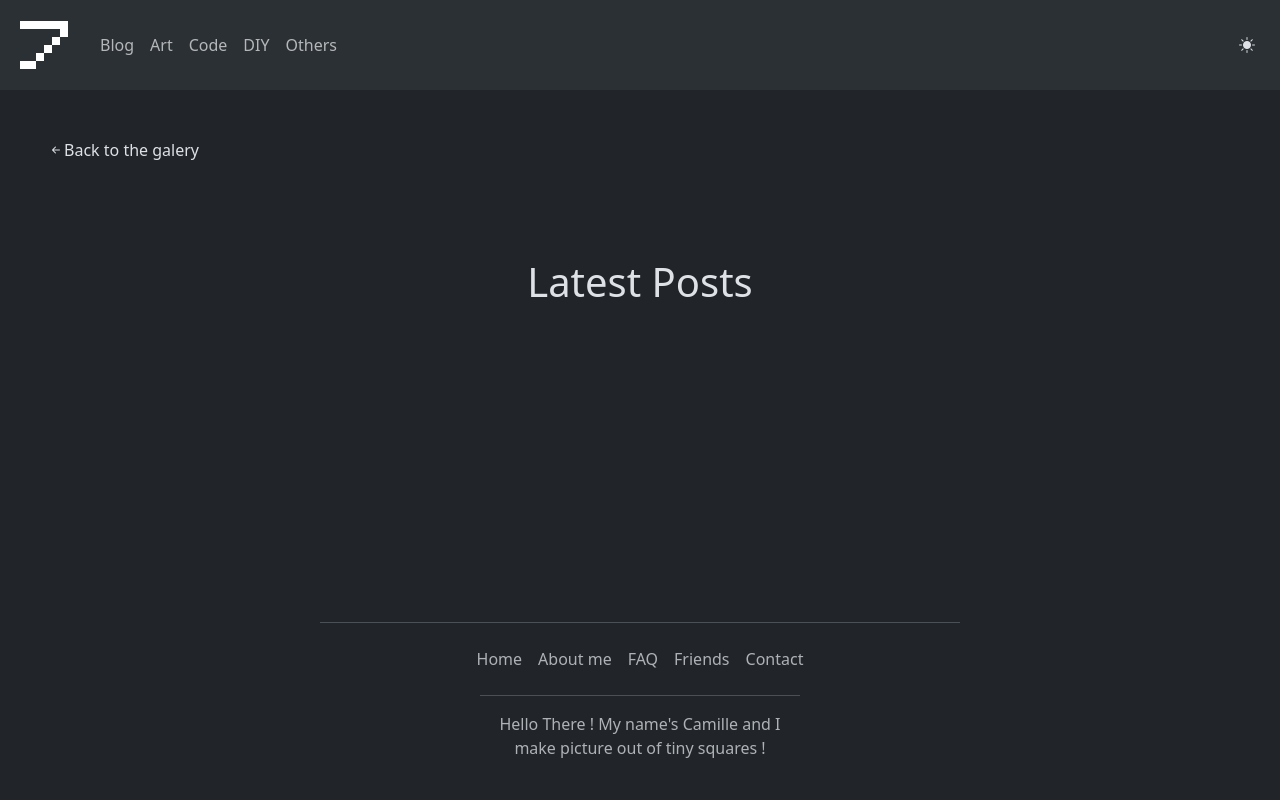
After one commit to BlessedSleepSeeker/blessedsleepseeker.com, a Django app: page /art/latest in a window 1280 px wide. The commit adds this page. Run offline with Django 4.2, Linux system fonts and the light colour scheme; data that the repository does not hold is empty.

Commit message:
Added latest and random views + tooltips

```diff
--- a/cgonline/art/templates/art/generic_piece.html
+++ b/cgonline/art/templates/art/generic_piece.html
@@ -10,7 +10,7 @@
     <a class="nav-link mx-5" href="{% url 'art:album' album.url %}"><i id="" class="bi bi-arrow-left-short" style=""></i>{% translate "Back to " %}{{ album.name }}</a>
 </div>
 <div class="pt-5">
-    <button class="img-thumbnail mx-auto d-block"><img src="{{ piece.file.url }}" data-bs-toggle="modal" data-bs-target="#pieceModal" ></button>
+    <button class="img-thumbnail mx-auto d-block" data-bs-toggle="tooltip" data-bs-placement="top" data-bs-title="{% translate 'Click me !' %}"><img src="{{ piece.file.url }}" data-bs-toggle="modal" data-bs-target="#pieceModal" ></button>
 
     <div class="mt-5">
         <h4 class="text-center">"{{ piece.name }}" - {{ piece.authors}}</h4>
@@ -39,7 +39,7 @@
 {% block modal %}
     <div class="modal fade" id="pieceModal" tabindex="-1">
         <div class="modal-dialog modal-xl modal-dialog-centered d-flex justify-content-center">
-                <img src="{{ piece.file.url }}" class="modal-piece" style="">
+                <img src="{{ piece.file.url }}" class="modal-piece pixelated" style="">
         </div>
     </div>
 {% endblock modal %}
--- /dev/null
+++ b/cgonline/art/templates/art/latest.html
@@ -0,0 +1,38 @@
+{% extends 'base.html' %}
+{% load static %}
+{% load i18n %}
+{% block title %}
+	Art
+{% endblock title %}
+{% block content %}
+<div>
+	<div class="pb-5 d-flex">
+        <a class="nav-link mx-5" href="{% url 'art:art_galery' %}"><i id="" class="bi bi-arrow-left-short" style=""></i>{% translate "Back to the galery" %}</a>
+    </div>
+    <div class="pt-5">
+        <h1 class="text-center">{% translate "Latest Posts" %}</h1>
+        <div class="album py-5">
+            <div class="container">
+                <div class="row row-cols-1 row-cols-sm-2 row-cols-md-3 g-3">
+                    {% for piece in pieces %}
+                        <div class="col">
+                            <a class="nav-link" href="{% url 'art:piece' piece.album.url piece.url %}">
+                            <div class="card shadow-sm hover-zoom-card" style="">
+                                <img src="{{ piece.file.url }}" class="img-fluid card-img-top {{ piece.scaling_method }}">
+                                <div class="card-body">
+                                    <p class="card-text">{{ piece.name }} {% if piece.was_published_recently %}<span class="badge">{% translate "New !" %}</span>{% endif %}</p>
+                                    <p class="card-text text-muted">{{ piece.description }}</p>
+                                </div>
+                            </div>
+                            </a>
+                        </div>
+                    {% endfor %}
+                </div>
+            </div>
+        </div>
+    </div>
+</div>
+{% endblock content %}
+{% block easteregg %}
+    <a href="https://www.youtube.com/@BJGpixel" class="nav-link"> Hello There ! My name's Camille and I make picture out of tiny squares !</a>
+{% endblock easteregg %}
--- a/cgonline/art/urls.py
+++ b/cgonline/art/urls.py
@@ -4,6 +4,8 @@ from . import views
 
 urlpatterns = [
     path("", views.art_galery, name="art_galery"),
+    path("latest", views.latest, name="latest"),
+    path("random", views.art_random, name="random"),
     path("<slug:album_url>", views.album, name="album"),
     path("<slug:album_url>/<slug:piece_url>", views.piece, name="piece"),
 ]
--- a/cgonline/art/views.py
+++ b/cgonline/art/views.py
@@ -36,3 +36,20 @@ def piece(request, album_url, piece_url):
         "piece": piece,
     }
     return render(request, "art/generic_piece.html", context)
+
+
+def latest(request):
+
+    context = {
+        "pieces": Piece.objects.all().order_by("-upload_date")[:6],
+    }
+    return render(request, "art/latest.html", context)
+
+
+def art_random(request):
+    piece = random.choice(Piece.objects.all())
+    context = {
+        "piece": random.choice(Piece.objects.all()),
+        "album": piece.album,
+    }
+    return render(request, "art/generic_piece.html", context)
--- a/cgonline/main/templates/main/homepage.html
+++ b/cgonline/main/templates/main/homepage.html
@@ -23,3 +23,6 @@
 {% block scripts %}
     <script src="{% static 'homepage.js' %}"></script>
 {% endblock scripts %}
+{% block easteregg %}
+    The spinning animation was a nightmare to develop
+{% endblock easteregg %}
--- a/cgonline/templates/base.html
+++ b/cgonline/templates/base.html
@@ -79,6 +79,15 @@
     {% endblock footer %}
     <script src="{% static 'theme_switcher.js' %}"></script>
     <script src="https://cdn.jsdelivr.net/npm/bootstrap@5.3.1/dist/js/bootstrap.bundle.min.js" integrity="sha384-HwwvtgBNo3bZJJLYd8oVXjrBZt8cqVSpeBNS5n7C8IVInixGAoxmnlMuBnhbgrkm" crossorigin="anonymous"></script>
+    <!-- Activating the tooltip of the page -->
+    <script>
+            let tooltipelements =
+                document.querySelectorAll("[data-bs-toggle='tooltip']");
+            tooltipelements.forEach((el) => {
+                new bootstrap.Tooltip(el);
+            });
+    </script>
+
     {% block scripts %}
     {% endblock scripts %}
   </body>
--- a/cgonline/templates/static/base.css
+++ b/cgonline/templates/static/base.css
@@ -57,5 +57,20 @@
 
 .modal-piece {
     transform: scale(2.0);
+}
+
+.auto {
+    image-rendering: auto;
+}
+
+.crisp-edges {
+    image-rendering: crisp-edges;
+}
+
+.pixelated {
     image-rendering: pixelated;
 }
+
+.smooth {
+    image-rendering: smooth;
+}
--- a/cgonline/templates/static/homepage.css
+++ b/cgonline/templates/static/homepage.css
@@ -8,10 +8,10 @@
     height: 40vh;
 	list-style: none;
 	-webkit-animation-name: change;
-	-webkit-animation-duration: 10s;
+	-webkit-animation-duration: 20s;
 	-webkit-animation-iteration-count: infinite;
 	animation-name: change;
-	animation-duration: 10s;
+	animation-duration: 20s;
 	animation-iteration-count: infinite;
 }
 
```
Also changed, not shown: cgonline/art/models.py (+17 -0 lines), cgonline/art/templates/art/main_galery.html (+8 -2 lines), cgonline/art/migrations/0007_piece_scaling_method.py (added), cgonline/art/migrations/0008_alter_piece_album_alter_piece_scaling_method.py (added), cgonline/art/migrations/0009_alter_piece_album_alter_piece_scaling_method.py (added).
